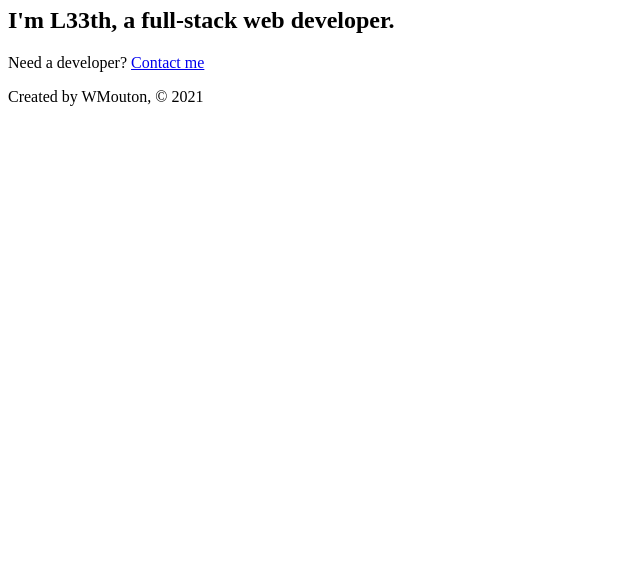
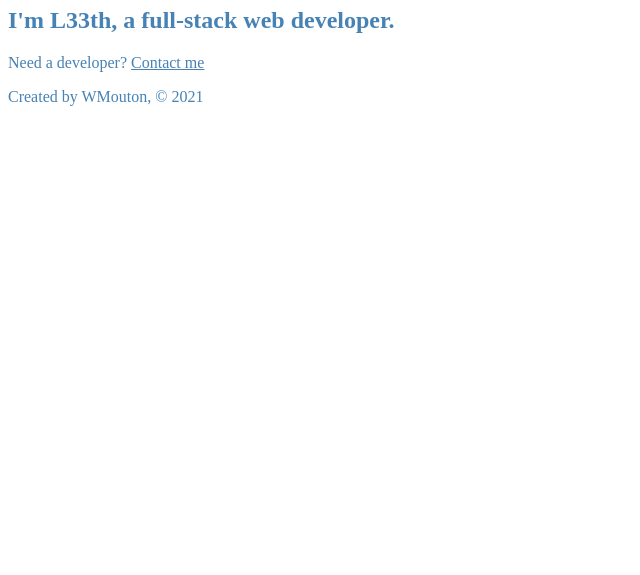
Before and after one commit to wmouton/Learn-GatsbyJS, a Gatsby site: page / in a window 1280 px wide. Shown: the part 225-800 px from the top of the page, without its empty margins (0-640 px from the left). Built offline with nearby package versions, Linux system fonts and the light colour scheme; Gatsby itself is replaced by a stand-in of ours.

Commit message:
added index.css to test

```diff
--- a/src/components/layout.js
+++ b/src/components/layout.js
@@ -2,6 +2,8 @@ import React from 'react'
 // import components
 import Header from './header'
 import Footer from './footer'
+// import css
+import '../styles/index.css'
 
 const Layout = ({ children }) => {
   return (
--- /dev/null
+++ b/src/styles/index.css
@@ -0,0 +1,3 @@
+* {
+  color: steelblue;
+}
```
